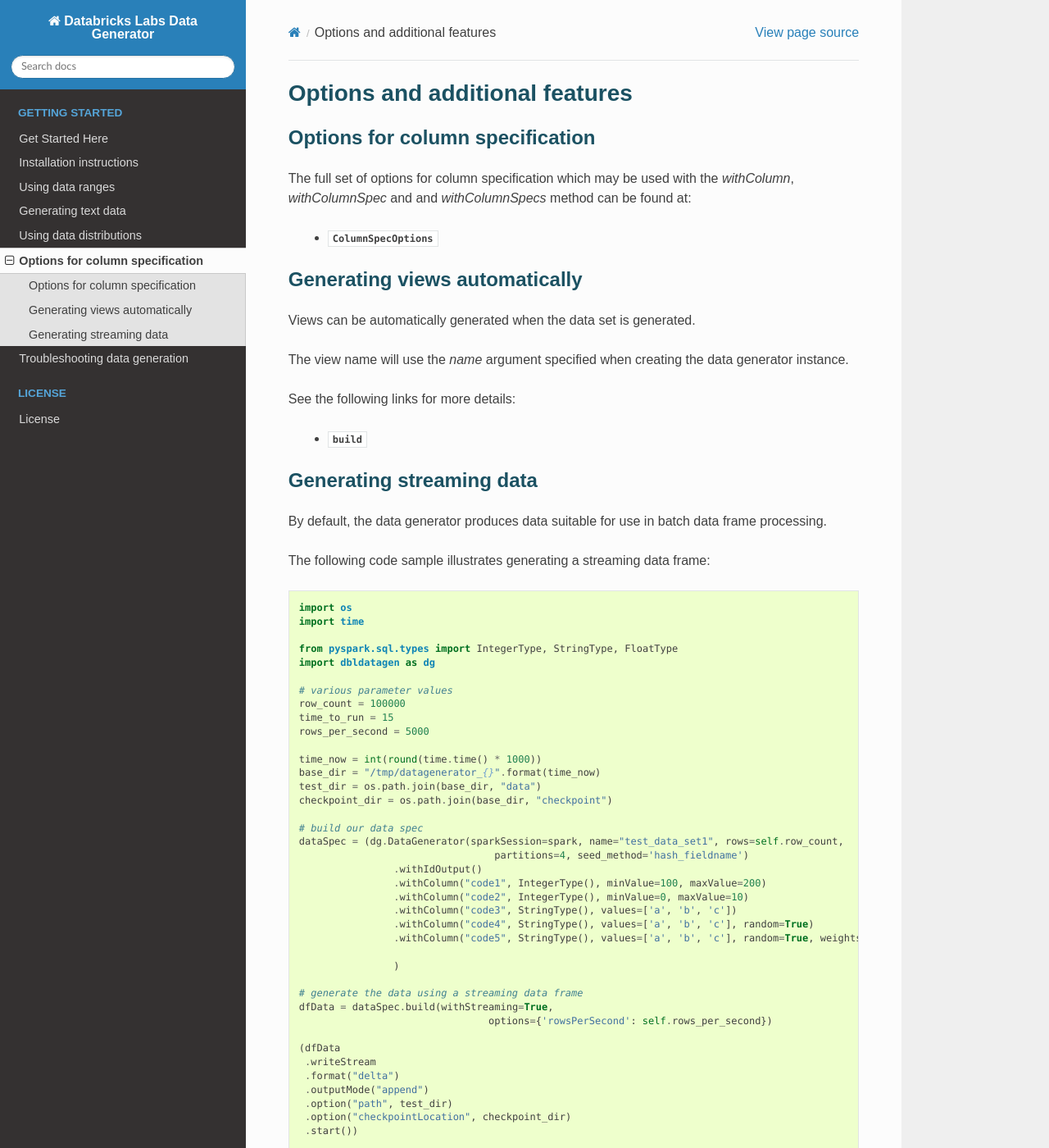
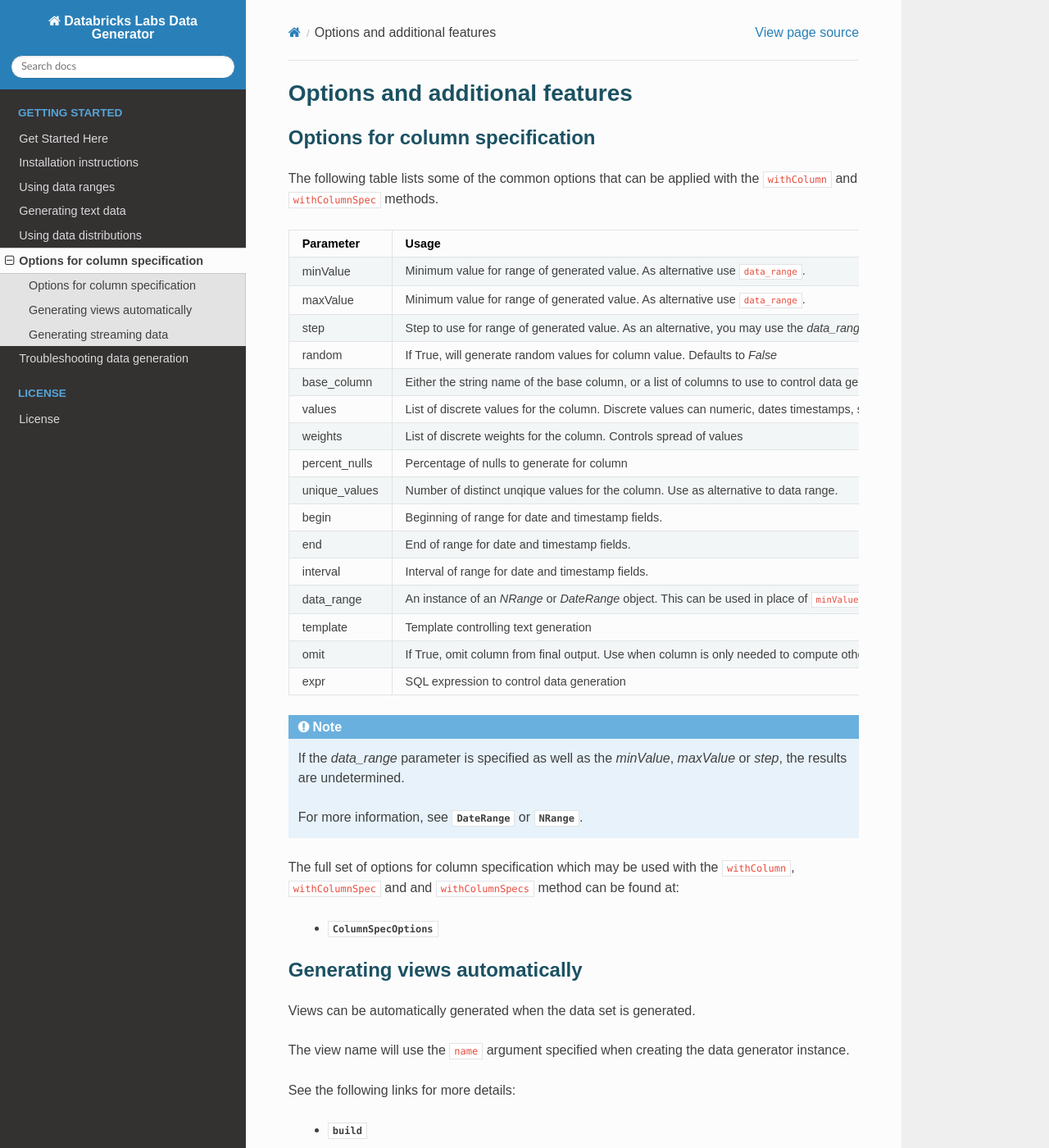
Before and after one commit to databrickslabs/dbldatagen, a Sphinx documentation site: the page built from docs/source/options_and_features.rst, in a window 1280 px wide and 1400 px high. Shown: the whole window at 82% size. Built offline with Sphinx 7.4.7 and the Read the Docs theme 2.0.0, drawn with Linux system fonts in a browser that asks for light colours; pages that are not in the unit, such as notebooks, are missing from menus.

Commit message:
added better option descriptions

```diff
--- a/docs/source/options_and_features.rst
+++ b/docs/source/options_and_features.rst
@@ -9,8 +9,42 @@ Options and additional features
 Options for column specification
 --------------------------------
 
-The full set of options for column specification which may be used with the `withColumn`, `withColumnSpec` and
-and `withColumnSpecs` method can be found at:
+The following table lists some of the common options that can be applied with the ``withColumn`` and ``withColumnSpec``
+methods.
+
+=============  ==============================
+Parameter      Usage
+=============  ==============================
+minValue       Minimum value for range of generated value. As alternative use ``data_range``.
+maxValue       Minimum value for range of generated value. As alternative use ``data_range``.
+step           Step to use for range of generated value. As an alternative, you may use the `data_range` parameter
+random         If True, will generate random values for column value. Defaults to `False`
+base_column    Either the string name of the base column, or a list of columns to use to control data generation.
+values         List of discrete values for the column. Discrete values can numeric, dates timestamps, strings etc.
+weights        List of discrete weights for the column. Controls spread of values
+percent_nulls  Percentage of nulls to generate for column
+unique_values  Number of distinct unqique values for the column. Use as alternative to data range.
+begin          Beginning of range for date and timestamp fields.
+end            End of range for date and timestamp fields.
+interval       Interval of range for date and timestamp fields.
+data_range     An instance of an `NRange` or `DateRange` object. This can be used in place of ``minValue``, etc.
+template       Template controlling text generation
+omit           If True, omit column from final output. Use when column is only needed to compute other columns.
+expr           SQL expression to control data generation
+=============  ==============================
+
+
+.. note::
+
+     If the `data_range` parameter is specified as well as the `minValue`, `maxValue` or `step`,
+     the results are undetermined.
+
+     For more information, see :data:`~dbldatagen.daterange.DateRange`
+     or :data:`~dbldatagen.daterange.NRange`.
+
+
+The full set of options for column specification which may be used with the ``withColumn``, ``withColumnSpec`` and
+and ``withColumnSpecs`` method can be found at:
 
    * :data:`~dbldatagen.column_spec_options.ColumnSpecOptions`
 
@@ -19,7 +53,7 @@ Generating views automatically
 
 Views can be automatically generated when the data set is generated.
 
-The view name will use the `name` argument specified when creating the data generator instance.
+The view name will use the ``name`` argument specified when creating the data generator instance.
 
 See the following links for more details:
 
@@ -30,7 +64,9 @@ Generating streaming data
 
 By default, the data generator produces data suitable for use in batch data frame processing.
 
-The following code sample illustrates generating a streaming data frame::
+The following code sample illustrates generating a streaming data frame:
+
+.. code-block:: python
 
    import os
    import time
```
Also changed, not shown: 1 other file.
